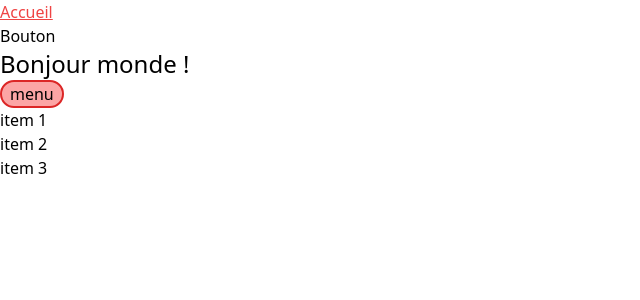
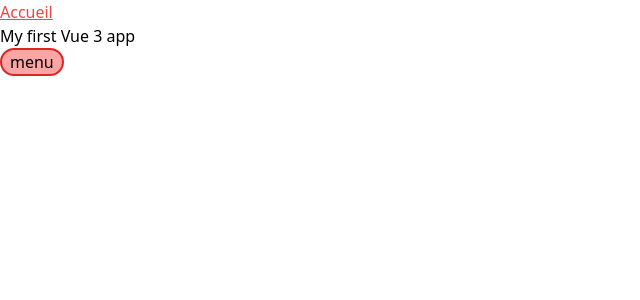
Before and after one commit to MMI-SAE-203/r213-2024-pracht-tp1-KentinMartel, a Vue app: page / in a window 1280 px wide. Shown: the top 300 px of the page, without its empty margins (0-640 px from the left). Built offline with nearby package versions, Linux system fonts and the light colour scheme.

Commit message:
bouton menuisopen

```diff
--- a/src/App.vue
+++ b/src/App.vue
@@ -1,11 +1,14 @@
 <script setup lang="ts">
-import { onErrorCaptured } from 'vue'
+import { onErrorCaptured, ref } from 'vue'
 import { RouterLink, RouterView } from 'vue-router/auto'
 
 onErrorCaptured((err, instance, info) => {
   console.error('erreur : ', err, '\ninfo : ', info, '\ncomposant : ', instance)
   return true
 })
+
+const menuIsOpen = ref(false)
+
 </script>
 
 <template>
@@ -24,7 +27,7 @@ onErrorCaptured((err, instance, info) => {
     </Suspense>
   </RouterView>
 
-<button
+<button @pointerdown="menuIsOpen = !menuIsOpen"
   aria-controls="mainNav"
   aria-expanded="true"
   class="rounded-full border-2 border-red-600 bg-red-300 px-2"
@@ -32,7 +35,7 @@ onErrorCaptured((err, instance, info) => {
   menu
 </button>
 <!-- nav#mainNav>ul>li*3>a[href="#"]{item $} -->
-<nav id="mainNav">
+<nav v-show="menuIsOpen" id="mainNav">
   <ul>
     <li><a href="#">item 1</a></li>
     <li><a href="#">item 2</a></li>
--- a/src/pages/index.vue
+++ b/src/pages/index.vue
@@ -1,11 +1,11 @@
+<!-- eslint-disable vue/multi-word-component-names -->
 <script setup lang="ts">
 import { ref } from 'vue';
 
-const maVar = ref(true)
+const menuIsOpen = ref(false)
 </script>
 
 <template>
-  <button @click="maVar=!maVar">Bouton</button>
 
-  <h1 v-show="maVar" class="text-2xl">Bonjour monde !</h1>
+<h1>My first Vue 3 app</h1>
 </template>
```
